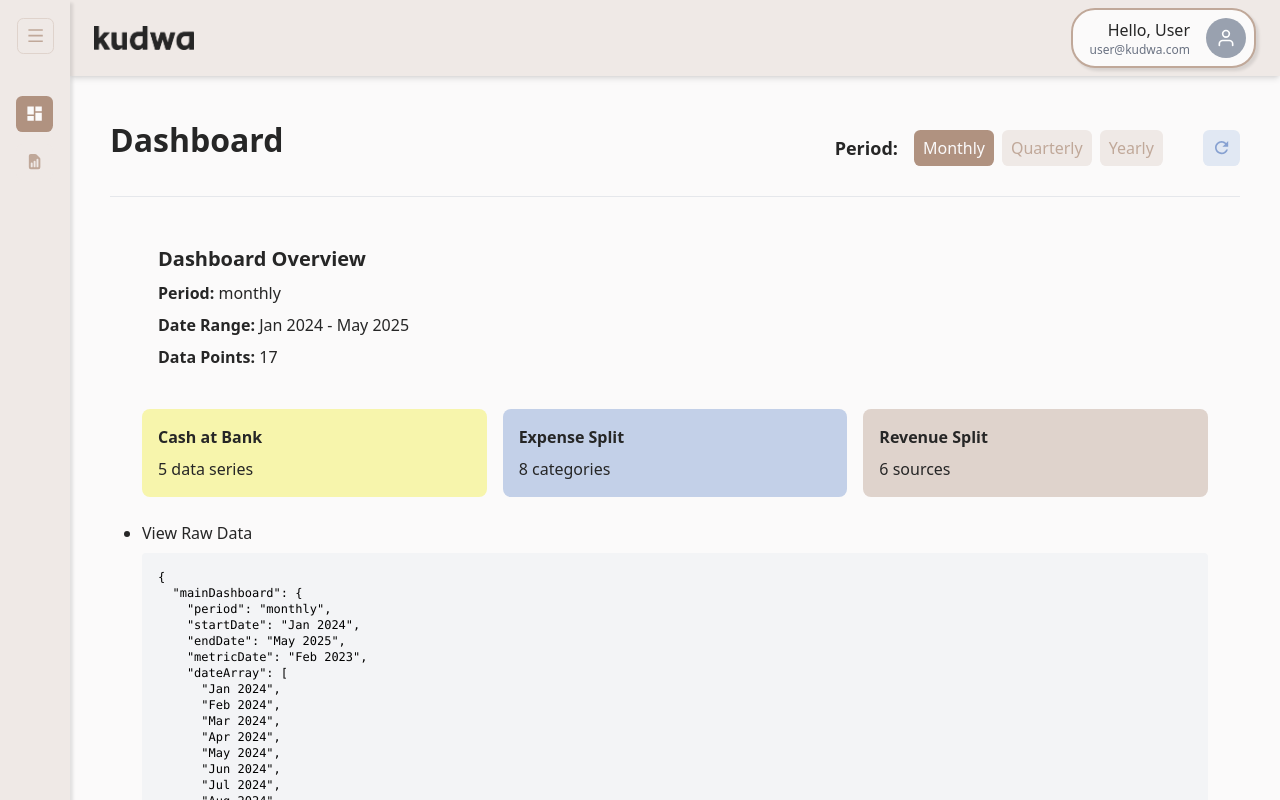
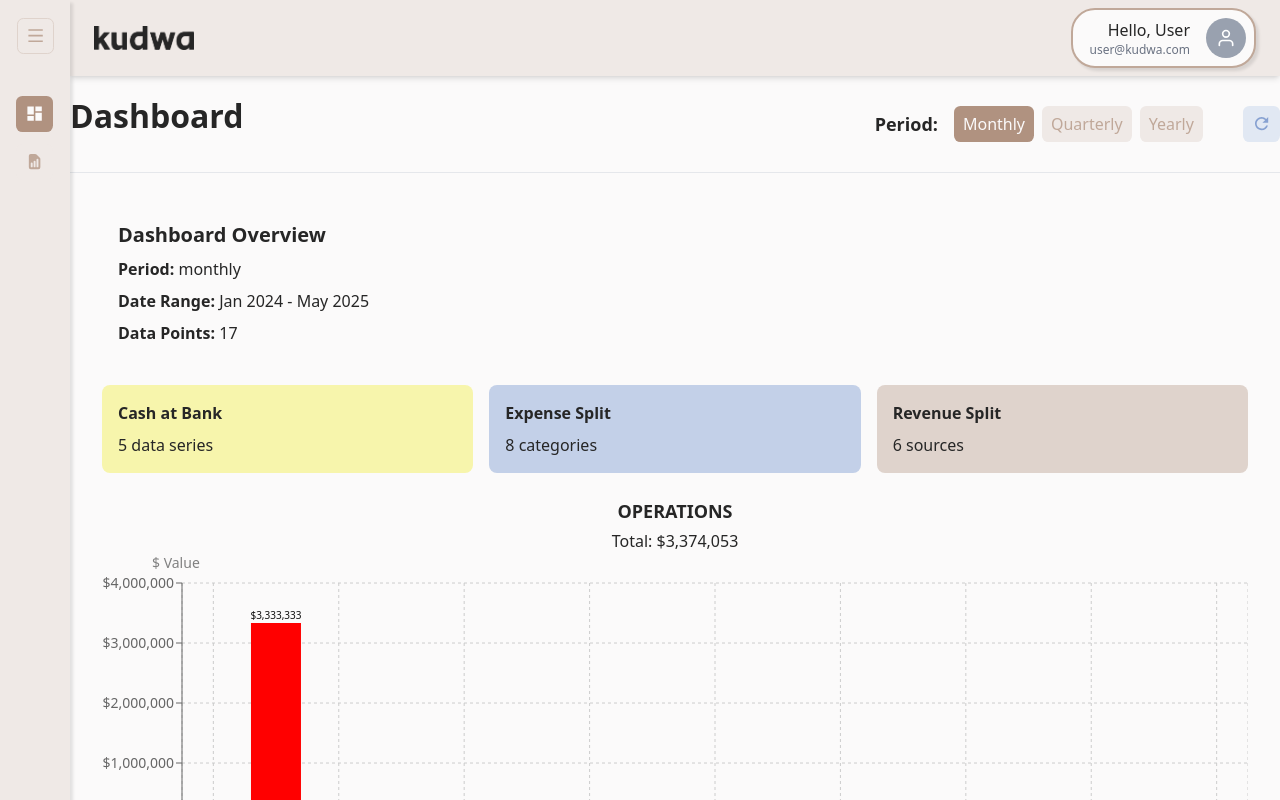
Before and after one commit to jovsky/kudwa-dashboard, a Next.js app: page /dashboard in a window 1280 px wide. Built offline with nearby package versions, Linux system fonts and the light colour scheme.

Commit message:
feat: installed recharts; add BarChart component; update dashboard schemas and types for chart data

```diff
--- a/package.json
+++ b/package.json
@@ -19,6 +19,7 @@
     "react-dom": "19.1.0",
     "react-icons": "^5.5.0",
     "react-redux": "^9.2.0",
+    "recharts": "^3.1.2",
     "zod": "^4.0.15"
   },
   "devDependencies": {
--- /dev/null
+++ b/src/components/Charts/BarChart.tsx
@@ -0,0 +1,71 @@
+import { FC, useMemo } from "react"
+import { Bar, BarChart as RBarChart, CartesianGrid, ResponsiveContainer, Tooltip, XAxis, YAxis } from "recharts"
+
+interface BarChartProps {
+  chartName: string
+  chartData: Array<{ xDesc: string; Value: number }>
+  yAxisDescription: string
+  barColor: string
+  formatFn?: (value: number) => string
+}
+
+const BarChart: FC<BarChartProps> = ({
+  chartName,
+  chartData,
+  yAxisDescription,
+  barColor,
+  formatFn = (value) => value.toString(),
+}) => {
+  // Take the maximum Y value from the chart data
+  const maxValueY = useMemo(() => {
+    const maxValue = Math.max(...chartData.map((item) => item.Value))
+    const tenPower = 10 ** (maxValue.toString().length - 1)
+    return Math.round(Math.ceil(maxValue / tenPower) * tenPower)
+  }, [chartData])
+
+  // Sum all Y values to get the total items
+  const totalItems = useMemo(() => {
+    return chartData.reduce((sum, item) => sum + item.Value, 0)
+  }, [chartData])
+
+  return (
+    <div className="w-full">
+      <div className="w-full">
+        <p className="mt-2 items-center text-center text-lg font-bold uppercase">{chartName}</p>
+        <p className="mt-1 text-center">Total: {formatFn(totalItems)}</p>
+      </div>
+      <ResponsiveContainer width="100%" height={300}>
+        <RBarChart data={chartData} margin={{ top: 30, left: 20 }} className="outline-none!">
+          <CartesianGrid strokeDasharray="3 3" />
+          <XAxis dataKey="xDesc" tick={{ fontSize: 12 }} />
+          <YAxis
+            allowDecimals={false}
+            domain={[0, maxValueY]}
+            tick={{ fontSize: 14 }}
+            label={{
+              value: yAxisDescription,
+              position: "top",
+              offset: 15,
+              style: { textAnchor: "start", fontSize: 14 },
+            }}
+            tickFormatter={formatFn}
+          />
+          <Tooltip formatter={(value) => formatFn(+value)} />
+          <Bar
+            dataKey="Value"
+            fill={barColor}
+            stackId="a"
+            label={({ x, y, width, value }: { x: number; y: number; width: number; value: number }) => (
+              <text x={x + width / 2} y={y - 4} fill="#111" fontSize={10} textAnchor="middle">
+                {formatFn(value)}
+              </text>
+            )}
+            isAnimationActive={false}
+          />
+        </RBarChart>
+      </ResponsiveContainer>
+    </div>
+  )
+}
+
+export default BarChart
--- a/src/components/Dashboard/DashboardContent.tsx
+++ b/src/components/Dashboard/DashboardContent.tsx
@@ -1,6 +1,9 @@
 import React from "react"
 
 import { DashboardData } from "@/types/dashboardTypes"
+import formatCurrency from "@/utils/formatCurrency"
+
+import BarChart from "../Charts/BarChart"
 
 const DashboardContent: React.FC<{ dashboardData: DashboardData }> = ({ dashboardData }) => {
   return (
@@ -35,6 +38,22 @@ const DashboardContent: React.FC<{ dashboardData: DashboardData }> = ({ dashboar
         </div>
       </div>
 
+      {dashboardData.mainDashboard.charts.indirectCashflow.map((chart, index) =>
+        chart ? (
+          <BarChart
+            key={index}
+            chartName={chart.name}
+            chartData={chart.values.map((value, index) => ({
+              xDesc: dashboardData.mainDashboard.dateArray[index],
+              Value: value,
+            }))}
+            yAxisDescription={"$ Value"}
+            barColor={"#ff0000"}
+            formatFn={(value) => formatCurrency(value, 0)}
+          />
+        ) : null,
+      )}
+
       <div>
         <summary className="cursor-pointer text-kudwa-dark font-medium">View Raw Data</summary>
         <pre className="mt-2 p-4 bg-gray-100 rounded text-xs overflow-auto max-h-96 text-black">
--- a/src/schemas/dashboardSchemas.ts
+++ b/src/schemas/dashboardSchemas.ts
@@ -5,24 +5,24 @@ import { ChartType, Period } from "@/types/dashboardTypes"
 const chatTypeValues: ChartType[] = ["line", "donut", "bar", "pie", "columnStacked"] as const
 const periodValues: Period[] = ["monthly", "quarterly", "yearly"] as const
 
-export const CashAtBankSchema = z.object({
+export const ChartInfoSchema = z.object({
   chartType: z.enum(chatTypeValues),
   name: z.string(),
   values: z.array(z.number()),
 })
 
-export const SplitSchema = z.object({
+export const SingleChartInfo = z.object({
   chartType: z.enum(chatTypeValues),
   name: z.string(),
   values: z.number(),
 })
 
 export const ChartsSchema = z.object({
-  cashAtBank: z.array(CashAtBankSchema),
-  expenseSplit: z.array(SplitSchema),
-  indirectCashflow: z.array(CashAtBankSchema.or(z.null())),
-  totalRevenuesSplit: z.array(SplitSchema),
-  profitLossOverview: z.array(CashAtBankSchema),
+  cashAtBank: z.array(ChartInfoSchema),
+  expenseSplit: z.array(SingleChartInfo),
+  indirectCashflow: z.array(ChartInfoSchema.or(z.null())),
+  totalRevenuesSplit: z.array(SingleChartInfo),
+  profitLossOverview: z.array(ChartInfoSchema),
   salariesSplit: z.array(z.unknown()),
   ManpowerOperatingExpenses: z.array(z.unknown()),
 })
--- a/src/styles/globals.css
+++ b/src/styles/globals.css
@@ -85,10 +85,6 @@ body {
   background: var(--kudwa-light);
   color: var(--kudwa-dark);
   font-family: var(--font-sans), Arial, Helvetica, sans-serif;
-}
-
-@utility container {
-  @apply flex flex-col mx-auto h-screen overflow-hidden px-10 py-6;
 }
 
 @utility btn-base {
@@ -184,3 +180,7 @@ body {
     color: var(--kudwa-light);
   }
 }
+
+.recharts-responsive-container * {
+  outline: none !important;
+}
--- a/src/types/dashboardTypes.d.ts
+++ b/src/types/dashboardTypes.d.ts
@@ -17,22 +17,22 @@ export interface MainDashboard {
 }
 
 export interface Charts {
-  cashAtBank: CashAtBank[]
-  expenseSplit: Split[]
-  indirectCashflow: Array<CashAtBank | null>
-  totalRevenuesSplit: Split[]
-  profitLossOverview: CashAtBank[]
+  cashAtBank: ChartInfo[]
+  expenseSplit: SingleChartInfo[]
+  indirectCashflow: (ChartInfo | null)[]
+  totalRevenuesSplit: SingleChartInfo[]
+  profitLossOverview: ChartInfo[]
   salariesSplit: unknown[]
   ManpowerOperatingExpenses: unknown[]
 }
 
-export interface CashAtBank {
+export interface ChartInfo {
   chartType: ChartType
   name: string
   values: number[]
 }
 
-export interface Split {
+export interface SingleChartInfo {
   chartType: ChartType
   name: string
   values: number
@@ -40,10 +40,10 @@ export interface Split {
 
 export interface MainDashboardKPIs {
   topKPIs: TopKPI[]
-  KPIs: Kpi[]
+  KPIs: KPI[]
 }
 
-export interface Kpi {
+export interface KPI {
   name: string
   value: number
   mom: number
--- /dev/null
+++ b/src/utils/formatCurrency.ts
@@ -0,0 +1,10 @@
+export default function formatCurrency(value: number, decimals = 2): string {
+  const currencyFormatter = new Intl.NumberFormat("en-US", {
+    style: "currency",
+    currency: "USD",
+    minimumFractionDigits: decimals,
+    maximumFractionDigits: decimals,
+  })
+
+  return currencyFormatter.format(value)
+}
```
Also changed, not shown: 1 other file (tests, documents, lock files or other folders).
